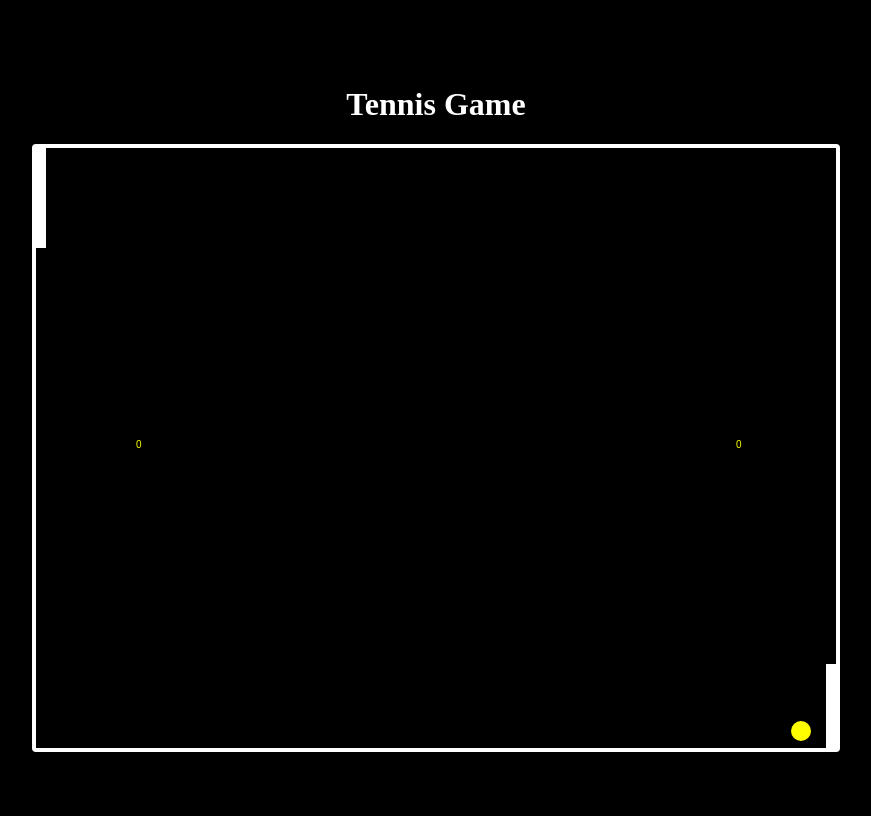
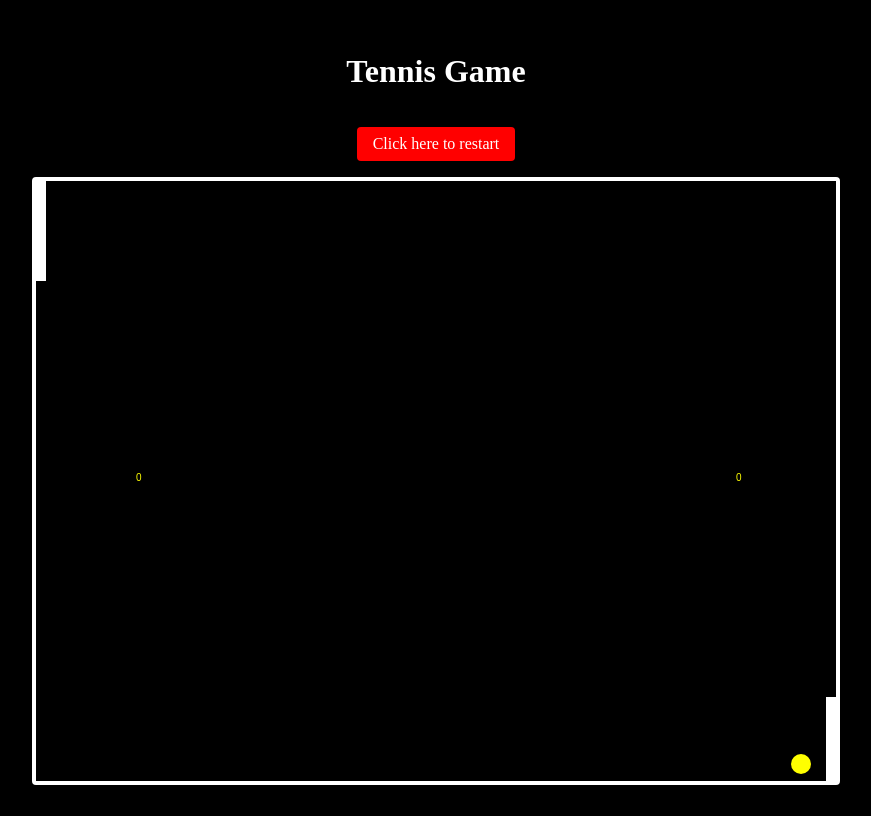
Before and after one commit to achhetr/tennis-game-js, a plain HTML site: page index.html in a window 1280 px wide. Shown: the whole page, without its empty margins (204-1075 px from the left). Drawn offline with Linux system fonts and the light colour scheme.

Commit message:
game reload button added when clicked

```diff
--- a/index.html
+++ b/index.html
@@ -10,6 +10,7 @@
 <body>
   <div class="game-container">
     <h1>Tennis Game</h1>
+    <a href="#" class="game-restart" onclick="location.reload()">Click here to restart</a>
     <canvas id="gameCanvas" width="800" height="600">
     </canvas>
   </div>
--- a/style/main.css
+++ b/style/main.css
@@ -20,3 +20,16 @@ body {
   overflow: hidden;
   border: 4px solid white;
 }
+
+.game-restart {
+  text-decoration: none;
+  color: white;
+  margin: 16px;
+  padding:  8px 16px;
+  border-radius: 4px;
+  background-color: red;
+}
+
+.game-restart:hover {
+  background-color: rgb(255, 117, 117);
+}
```
